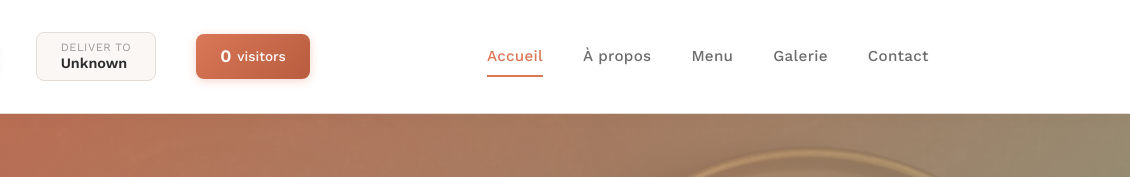
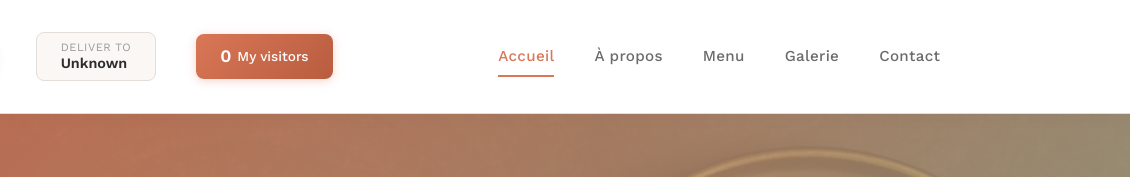
Before and after one commit to manalizo/cafeNovak, a website: page index.html in a window 1280 px wide. Shown: the top 177 px of the page, 150-1280 px from the left. Drawn offline with nearby package versions, Linux system fonts and the light colour scheme; no server answers.

```diff
--- a/index.html
+++ b/index.html
@@ -33,7 +33,7 @@
         <div class="visitor-count">
 
           <span id="count" class="count-number">0</span>
-          <span class="visitors-text">visitors</span>
+          <span class="visitors-text">My visitors</span>
         </div>
       </div>
          <nav class="nav">
```
